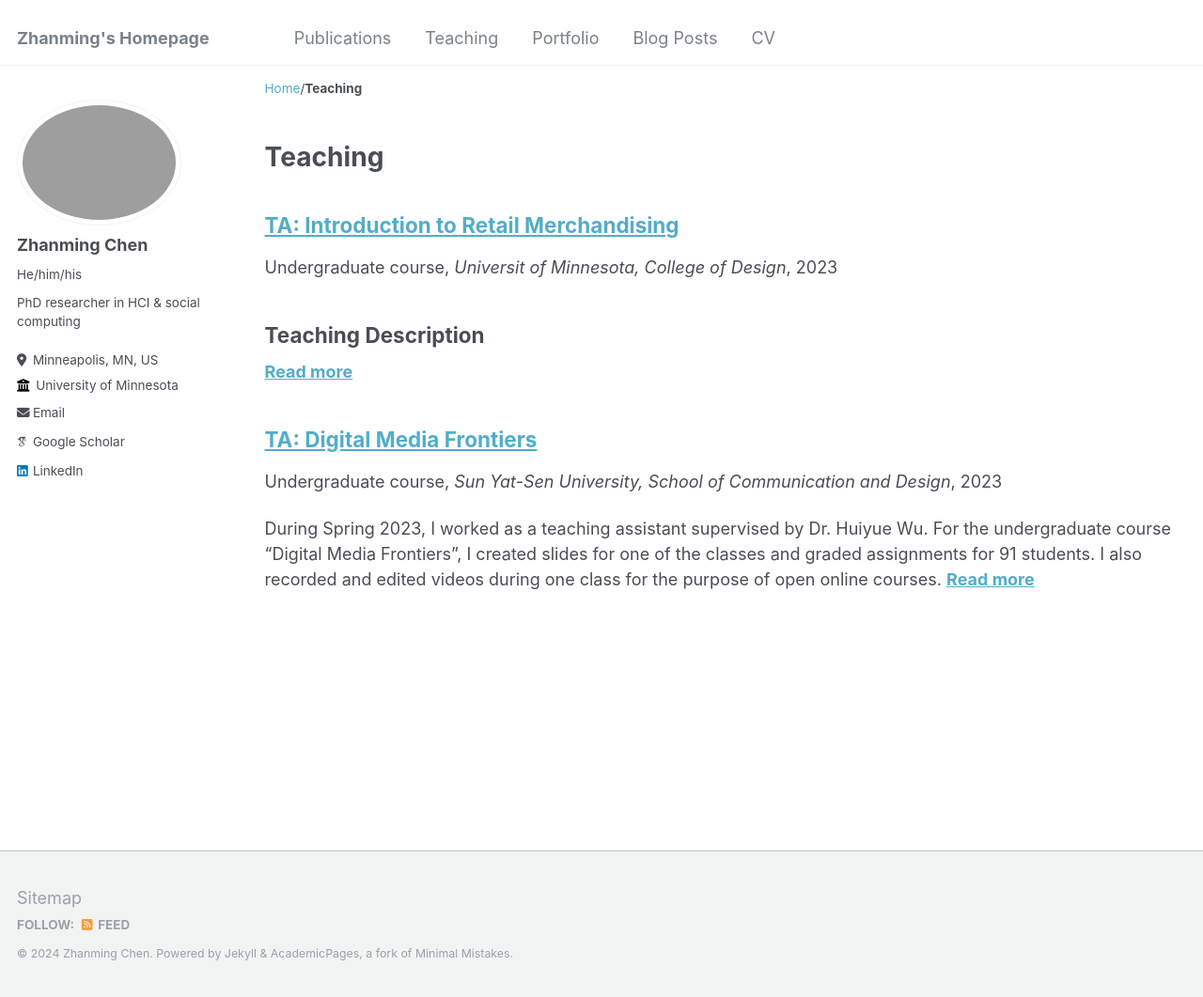
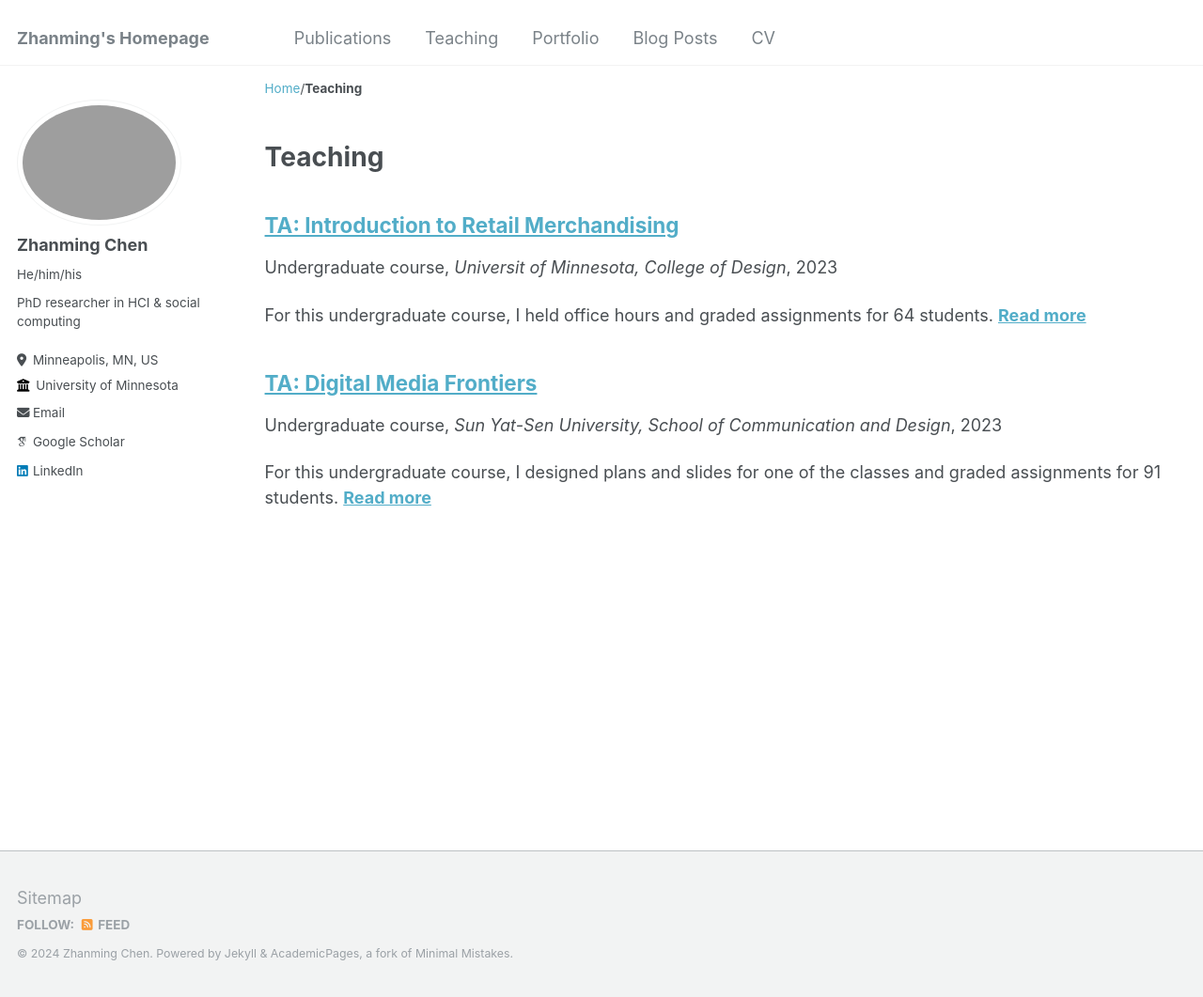
Before and after one commit to zhanmingchen/zhanmingchen.github.io, a Jekyll site: the page built from _pages/teaching.html, in a window 1280 px wide and 1061 px high. Shown: the whole window at 94% size. Built offline with Jekyll 4.4.1, drawn with Linux system fonts in a browser that asks for light colours; some web fonts are replaced.

Commit message:
updates 20240628 1051 pm
updates 20240628 1051 pm

```diff
--- a/_teaching/2023-Fall-TA.md
+++ b/_teaching/2023-Fall-TA.md
@@ -6,11 +6,12 @@ permalink: /teaching/2023-Fall-TA
 venue: "Universit of Minnesota, College of Design"
 date: 2023-12-31
 location: "Guangzhou, China"
+excerpt: 'For this undergraduate course, I held office hours and graded assignments for 64 students.'
 ---
 
 ## Teaching Description
 
-During Fall 2023, I worked as a teaching assistant supervised by Ms. Peggy Lord. For the undergraduate course "RM 2215: Introduction to Retail Merchandising" (online, asynchronous). I held office hours and graded assignments for 64 students.
+During Fall 2023, I worked as a teaching assistant supervised by Ms. Peggy Lord. For the undergraduate course "RM 2215: Introduction to Retail Merchandising" (online, asynchronous), I held office hours and graded assignments for 64 students.
 
 ## Student Ratings
 
--- a/_teaching/2023-Spring-TA.md
+++ b/_teaching/2023-Spring-TA.md
@@ -6,6 +6,7 @@ permalink: /teaching/2023-Spring-TA
 venue: "Sun Yat-Sen University, School of Communication and Design"
 date: 2023-06-30
 location: "Guangzhou, China"
+excerpt: 'For this undergraduate course, I designed plans and slides for one of the classes and graded assignments for 91 students.'
 ---
 
 During Spring 2023, I worked as a teaching assistant supervised by Dr. Huiyue Wu. For the undergraduate course "Digital Media Frontiers", I created slides for one of the classes and graded assignments for 91 students. I also recorded and edited videos during one class for the purpose of open online courses.
```
